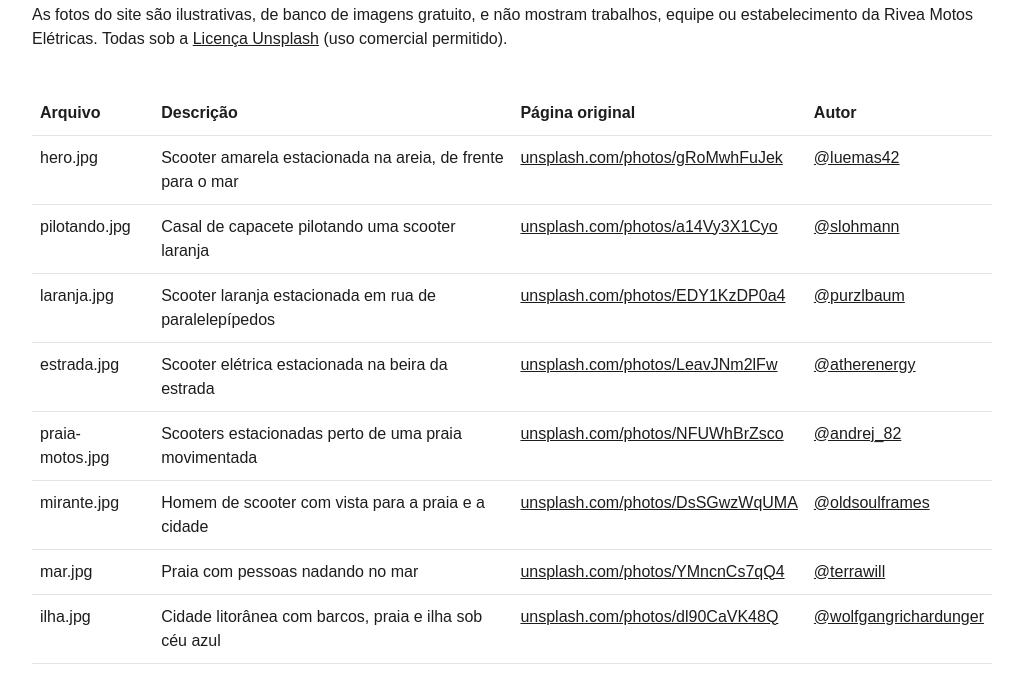
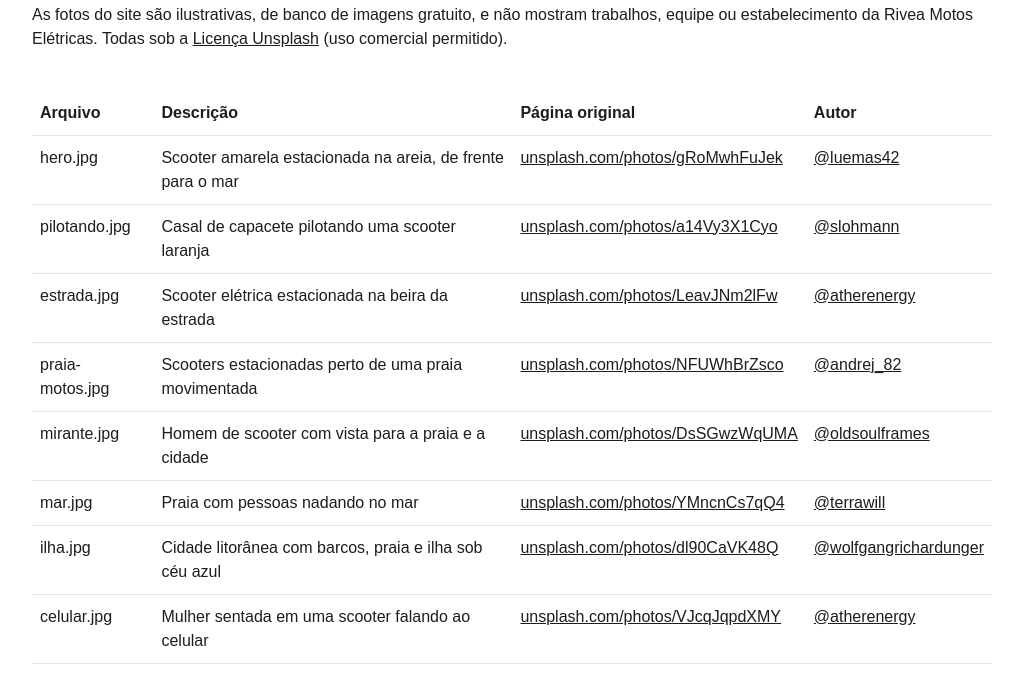
Before and after one commit to LeandroPivovar/riveamotos, a plain HTML site: page dist/assets/credits.html in a window 1280 px wide. Shown: the part 117-791 px from the top of the page, without its empty margins (128-1151 px from the left). Drawn offline with Linux system fonts and the light colour scheme.

Commit message:
Remove foto da scooter laranja da seção Sobre
Co-Authored-By: Claude Opus 5.5 <noreply@anthropic.com>

```diff
--- a/dist/assets/credits.html
+++ b/dist/assets/credits.html
@@ -6,7 +6,6 @@
 <div class="wrap"><table><thead><tr><th>Arquivo</th><th>Descrição</th><th>Página original</th><th>Autor</th></tr></thead><tbody>
 <tr><td>hero.jpg</td><td>Scooter amarela estacionada na areia, de frente para o mar</td><td><a href="https://unsplash.com/photos/gRoMwhFuJek">unsplash.com/photos/gRoMwhFuJek</a></td><td><a href="https://unsplash.com/@luemas42">@luemas42</a></td></tr>
 <tr><td>pilotando.jpg</td><td>Casal de capacete pilotando uma scooter laranja</td><td><a href="https://unsplash.com/photos/a14Vy3X1Cyo">unsplash.com/photos/a14Vy3X1Cyo</a></td><td><a href="https://unsplash.com/@slohmann">@slohmann</a></td></tr>
-<tr><td>laranja.jpg</td><td>Scooter laranja estacionada em rua de paralelepípedos</td><td><a href="https://unsplash.com/photos/EDY1KzDP0a4">unsplash.com/photos/EDY1KzDP0a4</a></td><td><a href="https://unsplash.com/@purzlbaum">@purzlbaum</a></td></tr>
 <tr><td>estrada.jpg</td><td>Scooter elétrica estacionada na beira da estrada</td><td><a href="https://unsplash.com/photos/LeavJNm2lFw">unsplash.com/photos/LeavJNm2lFw</a></td><td><a href="https://unsplash.com/@atherenergy">@atherenergy</a></td></tr>
 <tr><td>praia-motos.jpg</td><td>Scooters estacionadas perto de uma praia movimentada</td><td><a href="https://unsplash.com/photos/NFUWhBrZsco">unsplash.com/photos/NFUWhBrZsco</a></td><td><a href="https://unsplash.com/@andrej_82">@andrej_82</a></td></tr>
 <tr><td>mirante.jpg</td><td>Homem de scooter com vista para a praia e a cidade</td><td><a href="https://unsplash.com/photos/DsSGwzWqUMA">unsplash.com/photos/DsSGwzWqUMA</a></td><td><a href="https://unsplash.com/@oldsoulframes">@oldsoulframes</a></td></tr>
```
Also changed, not shown: dist/index.html (+0 -1 lines), dist/assets/img/laranja.jpg (deleted), 1 other file.
